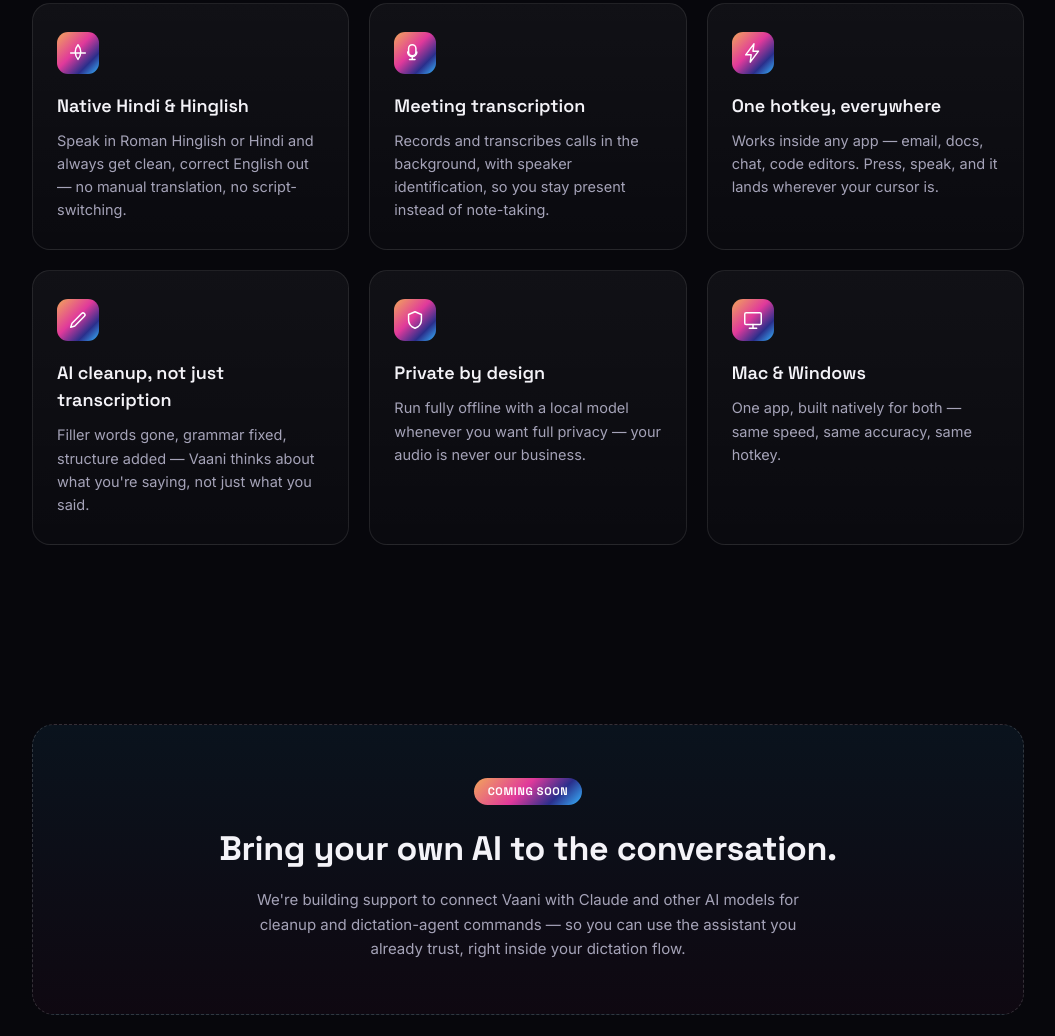
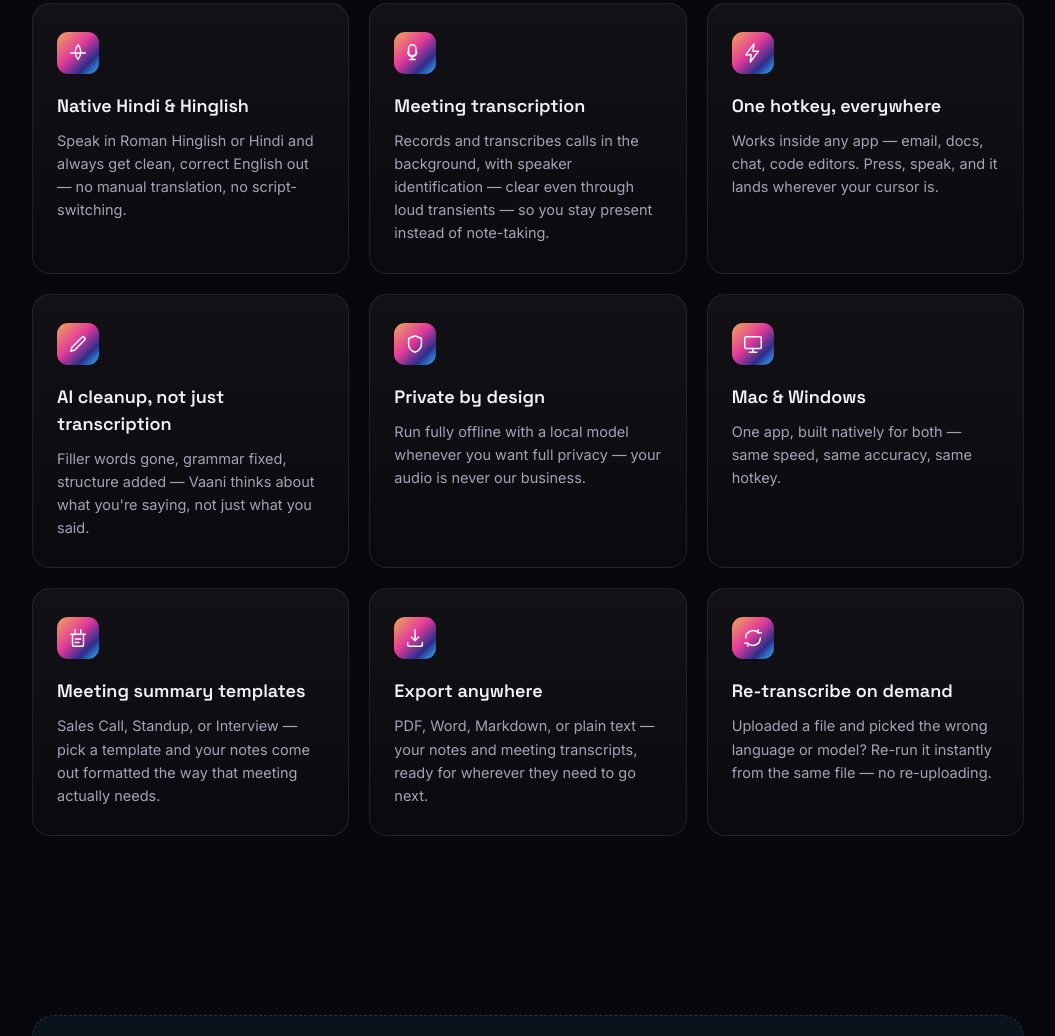
Before and after one commit to roboxoXd3/vaani-landing, a website built with Vite: page index.html in a window 1280 px wide. Shown: the part 4256-5292 px from the top of the page, without its empty margins (112-1167 px from the left). Built offline with nearby package versions, Linux system fonts and the light colour scheme; animation ran at ten frames a second.

Commit message:
Reflect new v1.0.5 features on the landing page
Three new feature cards: meeting summary templates (Sales Call/Standup/
Interview), export to PDF/Word/Markdown, and re-transcribe an uploaded
file without re-uploading. Also noted the audio clipping-prevention
improvement in the meeting transcription card's copy.

```diff
--- a/index.html
+++ b/index.html
@@ -276,7 +276,7 @@
               <svg viewBox="0 0 24 24" fill="none"><rect x="5" y="3" width="8" height="12" rx="4" stroke="currentColor" stroke-width="1.6"/><path d="M4 11a5 5 0 0010 0M9 16v3m-3 0h6" stroke="currentColor" stroke-width="1.6" stroke-linecap="round"/></svg>
             </div>
             <h3>Meeting transcription</h3>
-            <p>Records and transcribes calls in the background, with speaker identification, so you stay present instead of note-taking.</p>
+            <p>Records and transcribes calls in the background, with speaker identification — clear even through loud transients — so you stay present instead of note-taking.</p>
           </article>
           <article class="feature-card" data-reveal>
             <div class="feature-card__icon">
@@ -305,6 +305,27 @@
             </div>
             <h3>Mac &amp; Windows</h3>
             <p>One app, built natively for both — same speed, same accuracy, same hotkey.</p>
+          </article>
+          <article class="feature-card" data-reveal>
+            <div class="feature-card__icon">
+              <svg viewBox="0 0 24 24" fill="none"><path d="M9 3v4M15 3v4M4 8h16M6 8v11a2 2 0 002 2h8a2 2 0 002-2V8" stroke="currentColor" stroke-width="1.6" stroke-linecap="round" stroke-linejoin="round"/><path d="M9 13h6M9 17h4" stroke="currentColor" stroke-width="1.6" stroke-linecap="round"/></svg>
+            </div>
+            <h3>Meeting summary templates</h3>
+            <p>Sales Call, Standup, or Interview — pick a template and your notes come out formatted the way that meeting actually needs.</p>
+          </article>
+          <article class="feature-card" data-reveal>
+            <div class="feature-card__icon">
+              <svg viewBox="0 0 24 24" fill="none"><path d="M12 3v12m0 0l-4-4m4 4l4-4" stroke="currentColor" stroke-width="1.6" stroke-linecap="round" stroke-linejoin="round"/><path d="M4 17v2a2 2 0 002 2h12a2 2 0 002-2v-2" stroke="currentColor" stroke-width="1.6" stroke-linecap="round"/></svg>
+            </div>
+            <h3>Export anywhere</h3>
+            <p>PDF, Word, Markdown, or plain text — your notes and meeting transcripts, ready for wherever they need to go next.</p>
+          </article>
+          <article class="feature-card" data-reveal>
+            <div class="feature-card__icon">
+              <svg viewBox="0 0 24 24" fill="none"><path d="M4 12a8 8 0 0113.66-5.66M20 12a8 8 0 01-13.66 5.66" stroke="currentColor" stroke-width="1.6" stroke-linecap="round"/><path d="M17.66 6.34V3m0 3.34h3.34M6.34 17.66V21m0-3.34H3" stroke="currentColor" stroke-width="1.6" stroke-linecap="round" stroke-linejoin="round"/></svg>
+            </div>
+            <h3>Re-transcribe on demand</h3>
+            <p>Uploaded a file and picked the wrong language or model? Re-run it instantly from the same file — no re-uploading.</p>
           </article>
         </div>
       </section>
```
